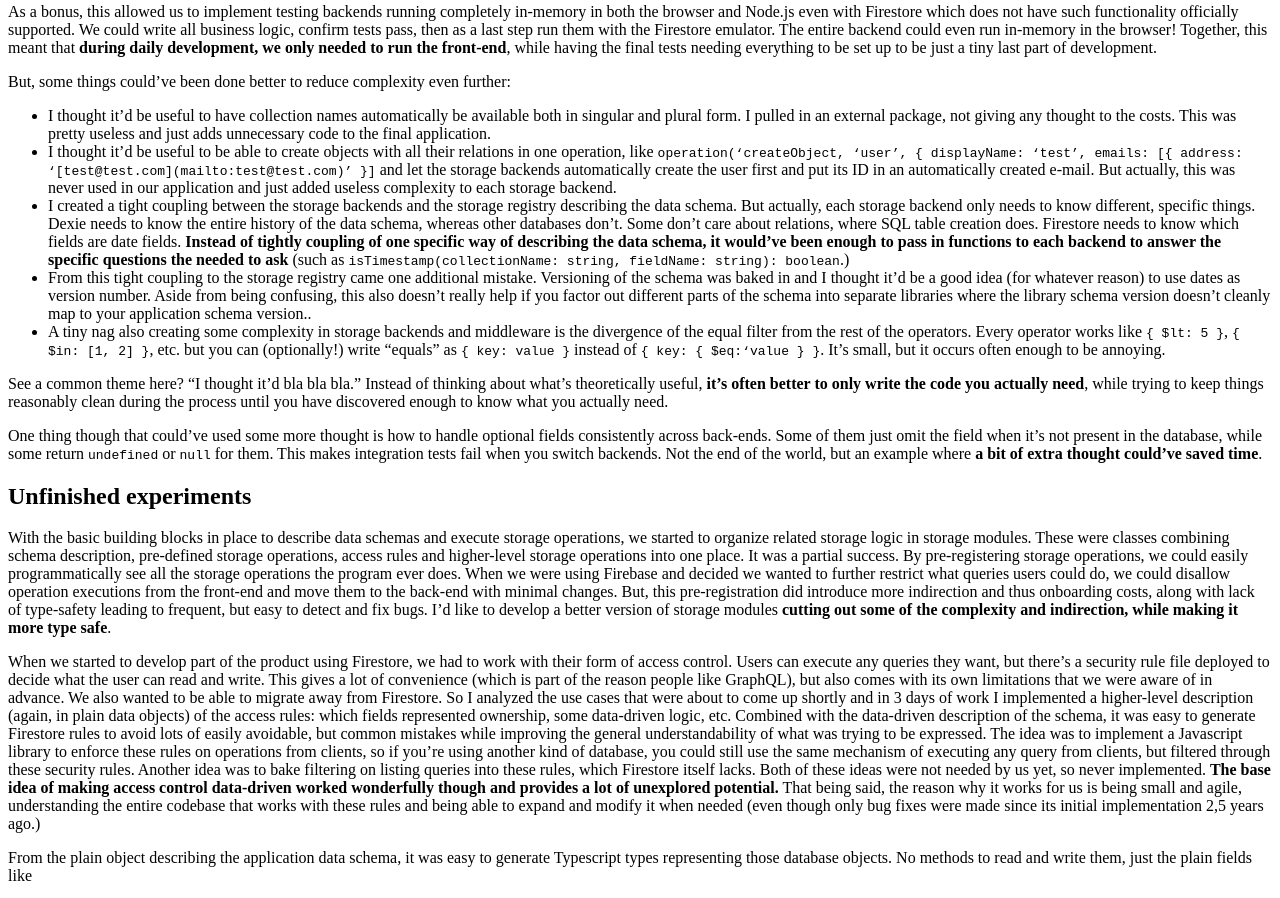
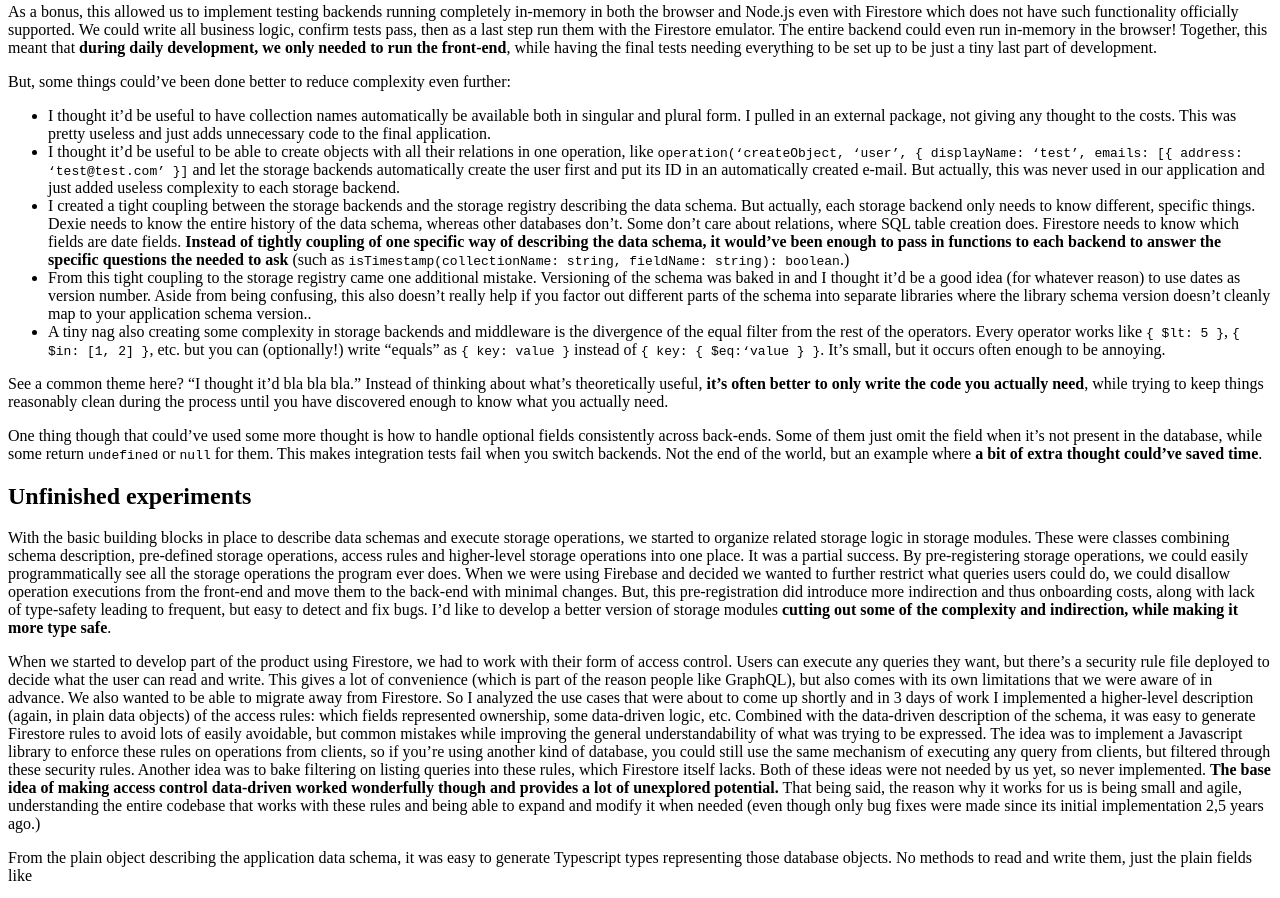
Before and after one commit to ShishKabab/ShishKabab.github.io, a Gatsby site in the folder website/: page /blog/storex-lessons-learned in a window 1280 px wide. Shown: the part 859-1757 px from the top of the page. Built offline with nearby package versions, Linux system fonts and the light colour scheme; Gatsby itself is replaced by a stand-in of ours.

Commit message:
Fix markdown export error

```diff
--- a/website/src/pages/blog/storex-lessons-learned.mdx
+++ b/website/src/pages/blog/storex-lessons-learned.mdx
@@ -56,7 +56,7 @@ As a bonus, this allowed us to implement testing backends running completely in-
 But, some things could’ve been done better to reduce complexity even further:
 
 - I thought it’d be useful to have collection names automatically be available both in singular and plural form. I pulled in an external package, not giving any thought to the costs. This was pretty useless and just adds unnecessary code to the final application.
-- I thought it’d be useful to be able to create objects with all their relations in one operation, like `operation(‘createObject, ‘user’, { displayName: ‘test’, emails: [{ address: ‘[test@test.com](mailto:test@test.com)’ }]` and let the storage backends automatically create the user first and put its ID in an automatically created e-mail. But actually, this was never used in our application and just added useless complexity to each storage backend.
+- I thought it’d be useful to be able to create objects with all their relations in one operation, like `operation(‘createObject, ‘user’, { displayName: ‘test’, emails: [{ address: ‘test@test.com’ }]` and let the storage backends automatically create the user first and put its ID in an automatically created e-mail. But actually, this was never used in our application and just added useless complexity to each storage backend.
 - I created a tight coupling between the storage backends and the storage registry describing the data schema. But actually, each storage backend only needs to know different, specific things. Dexie needs to know the entire history of the data schema, whereas other databases don’t. Some don’t care about relations, where SQL table creation does. Firestore needs to know which fields are date fields. **Instead of tightly coupling of one specific way of describing the data schema, it would’ve been enough to pass in functions to each backend to answer the specific questions the needed to ask** (such as `isTimestamp(collectionName: string, fieldName: string): boolean`.)
 - From this tight coupling to the storage registry came one additional mistake. Versioning of the schema was baked in and I thought it’d be a good idea (for whatever reason) to use dates as version number. Aside from being confusing, this also doesn’t really help if you factor out different parts of the schema into separate libraries where the library schema version doesn’t cleanly map to your application schema version..
 - A tiny nag also creating some complexity in storage backends and middleware is the divergence of the equal filter from the rest of the operators. Every operator works like `{ $lt: 5 }`, `{ $in: [1, 2] }`, etc. but you can (optionally!) write “equals” as `{ key: value }` instead of `{ key: { $eq:‘value } }`. It’s small, but it occurs often enough to be annoying.
```
